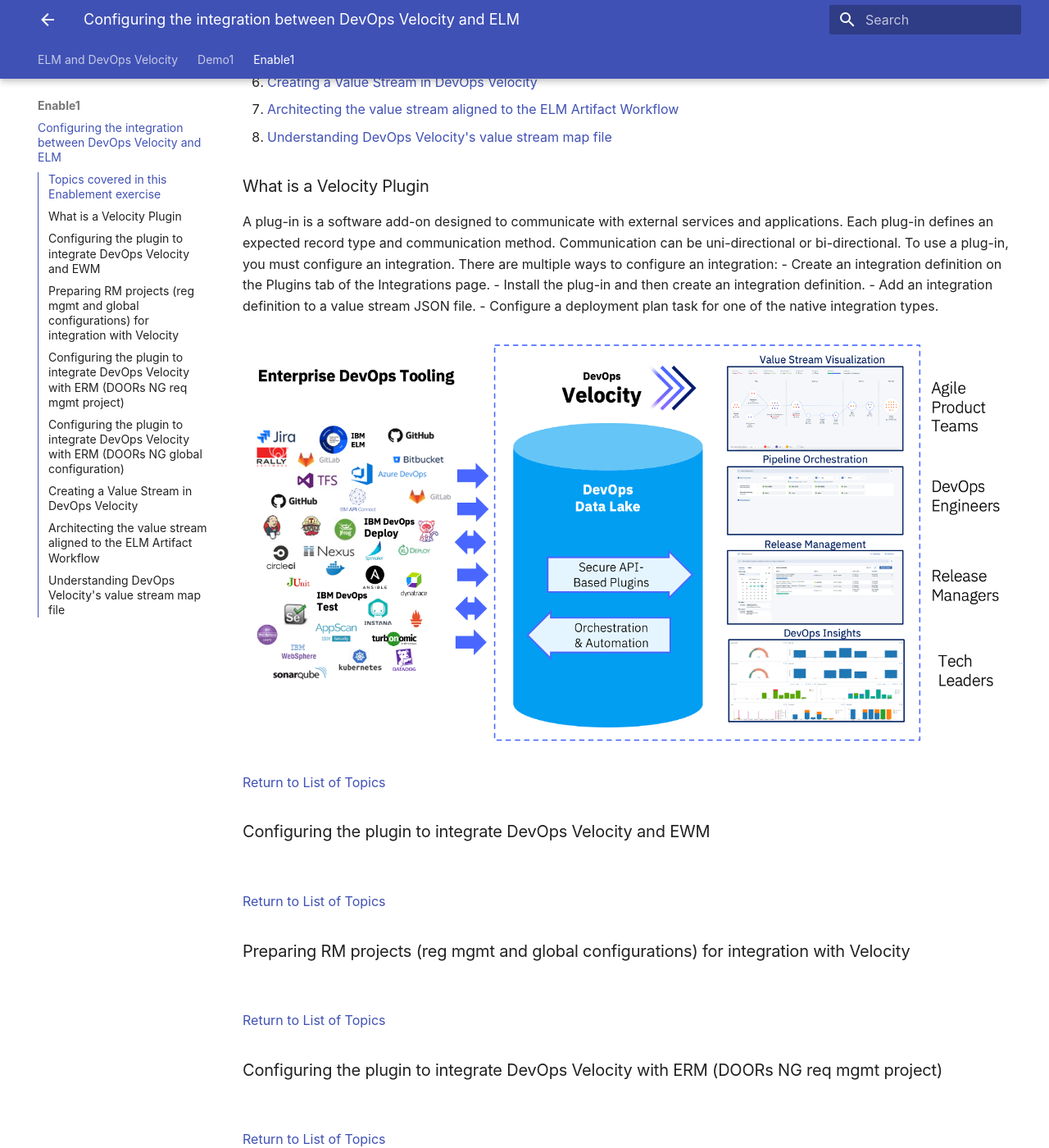
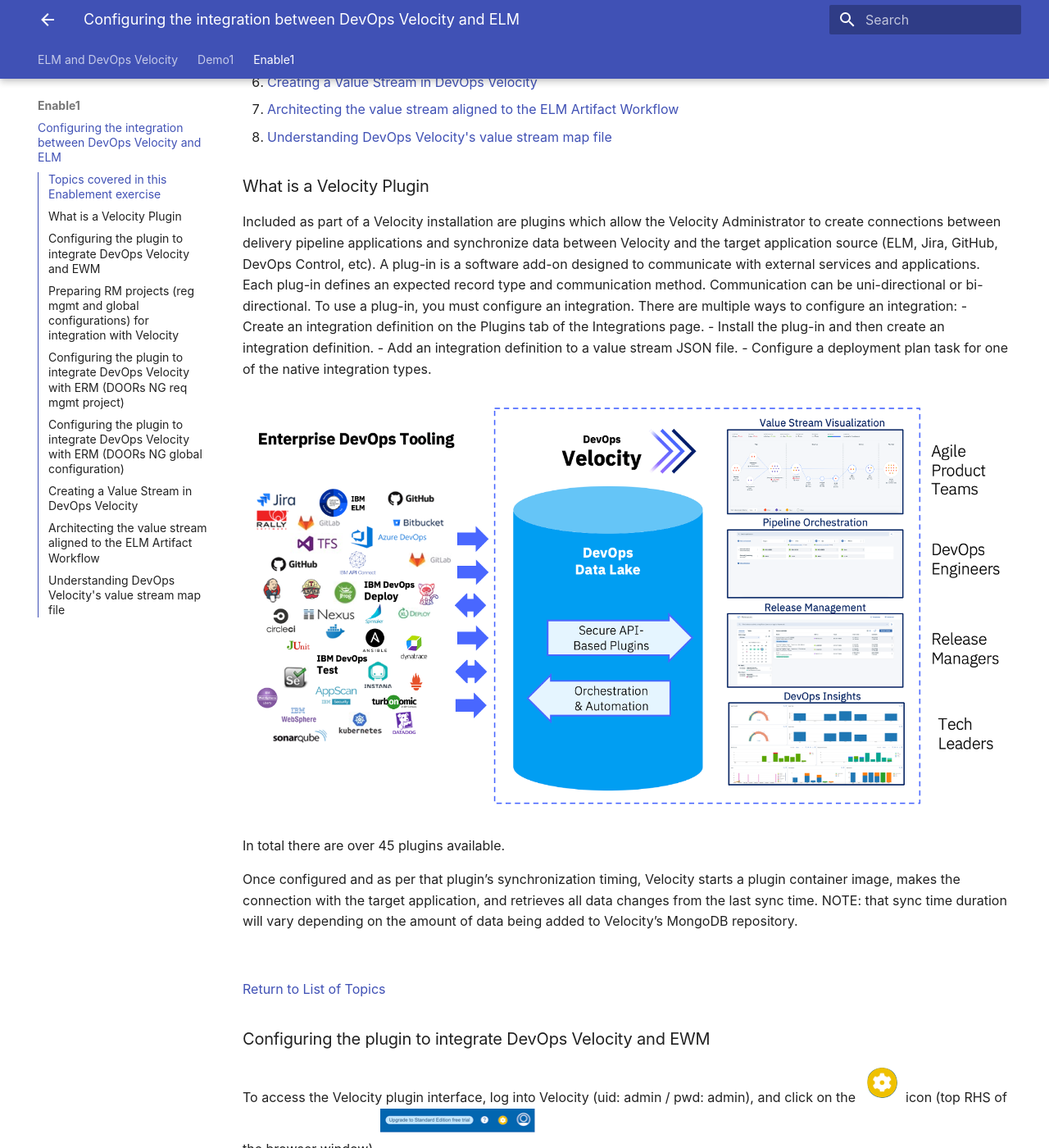
Before and after one commit to DevOpsAutomationLabs/ELM_Velocity, an MkDocs documentation site: the page built from docs/enable1/index.md, in a window 1280 px wide and 1400 px high, scrolled down 354 px. Shown: the whole window at 82% size. Built offline with MkDocs 1.6.1 and Material for MkDocs 9.7.7, drawn with Linux system fonts in a browser that asks for light colours.

Commit message:
update enablement

```diff
--- a/docs/enable1/index.md
+++ b/docs/enable1/index.md
@@ -12,19 +12,27 @@
 
 ### What is a Velocity Plugin
 
-A plug-in is a software add-on designed to communicate with external services and applications. Each plug-in defines an expected record type and communication method. Communication can be uni-directional or bi-directional. To use a plug-in, you must configure an integration. There are multiple ways to configure an integration:
+Included as part of a Velocity installation are plugins which allow the Velocity Administrator to create connections between delivery pipeline applications and synchronize data between Velocity and the target application source (ELM, Jira, GitHub, DevOps Control, etc). A plug-in is a software add-on designed to communicate with external services and applications. Each plug-in defines an expected record type and communication method. Communication can be uni-directional or bi-directional. To use a plug-in, you must configure an integration. There are multiple ways to configure an integration:
 - Create an integration definition on the Plugins tab of the Integrations page.
 - Install the plug-in and then create an integration definition.
 - Add an integration definition to a value stream JSON file.
 - Configure a deployment plan task for one of the native integration types.
 
 <img src="media/plugin_overview.png" alt="Plugin architecture image" style="width:200%; height:auto;">
+
+In total there are over 45 plugins available.
+
+Once configured and as per that plugin’s synchronization timing, Velocity starts a plugin container image, makes the connection with the target application, and retrieves all data changes from the last sync time. NOTE: that sync time duration will vary depending on the amount of data being added to Velocity’s MongoDB repository.
+
 <br/>
 
 [Return to List of Topics](#topics-covered-in-this-enablement-exercise)
 <br/>
 
 ### Configuring the plugin to integrate DevOps Velocity and EWM
+
+To access the Velocity plugin interface, log into Velocity (uid: admin / pwd: admin), and click on the ![settings icon](media/setting_icon.png) icon (top RHS of the browser window).
+![settings orientation](media/settings_orientation.png)
 <br/>
 
 [Return to List of Topics](#topics-covered-in-this-enablement-exercise)
```
Also changed, not shown: docs/enable1/media/setting_icon.png (added), docs/enable1/media/settings_orientation.png (added).
